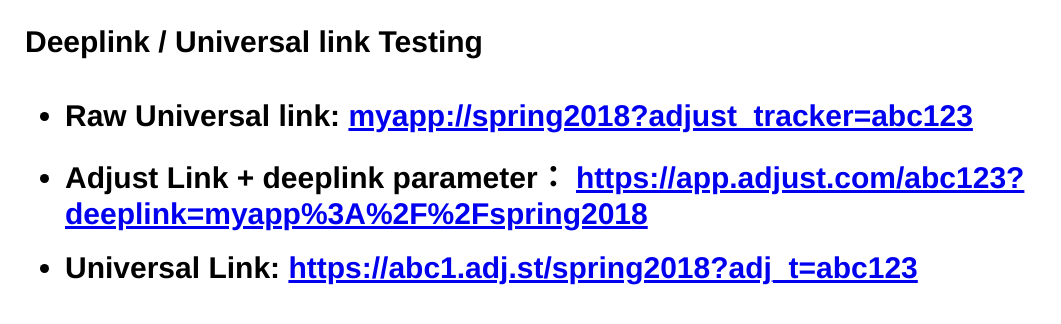
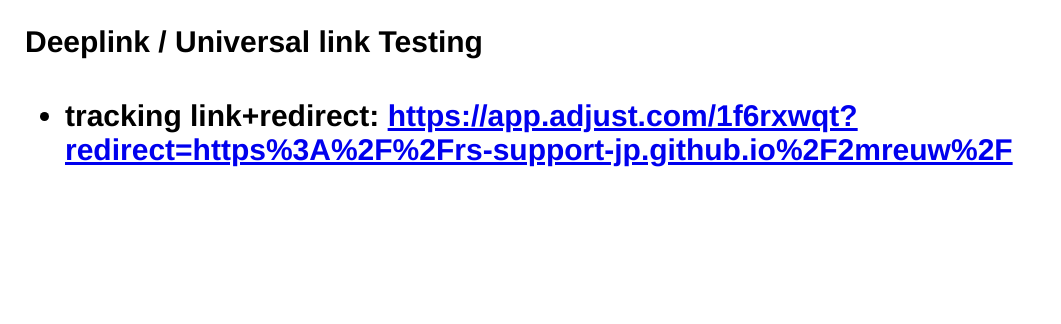
Before and after one commit to rs-support-jp/2mreuw_0, a plain HTML site: page index.html in a window 1280 px wide. Shown: the whole page, without its empty margins (0-1061 px from the left). Drawn offline with Linux system fonts and the light colour scheme.

Commit message:
Update index.html

```diff
--- a/index.html
+++ b/index.html
@@ -10,14 +10,9 @@
 
 <h1>
 <ul>
-    <li>Raw Universal link:
-      <a href=myapp://spring2018?adjust_tracker>myapp://spring2018?adjust_tracker=abc123</a>
+    <li>tracking link+redirect:
+      <a href=https://app.adjust.com/1f6rxwqt?redirect=https%3A%2F%2Frs-support-jp.github.io%2F2mreuw%2F>https://app.adjust.com/1f6rxwqt?redirect=https%3A%2F%2Frs-support-jp.github.io%2F2mreuw%2F</a>
       </li>
-    <li>Adjust Link + deeplink parameter：
-      <a href=https://app.adjust.com/abc123?deeplink=myapp%3A%2F%2Fspring2018>https://app.adjust.com/abc123?deeplink=myapp%3A%2F%2Fspring2018</a>
-      </li>
-    <li>Universal Link:
-      <a href=https://abc1.adj.st/spring2018?adj_t>https://abc1.adj.st/spring2018?adj_t=abc123</a></li>
 </ul>
     </h1>
   </body>
```
